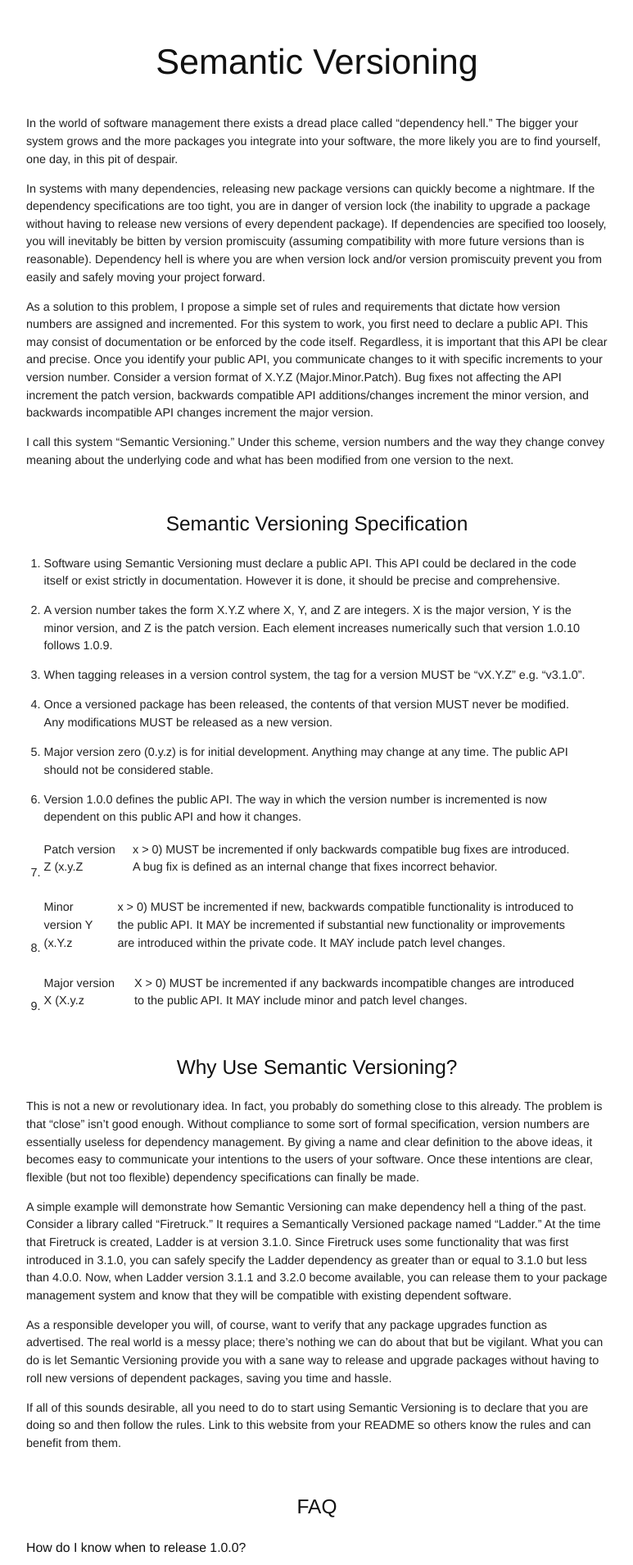
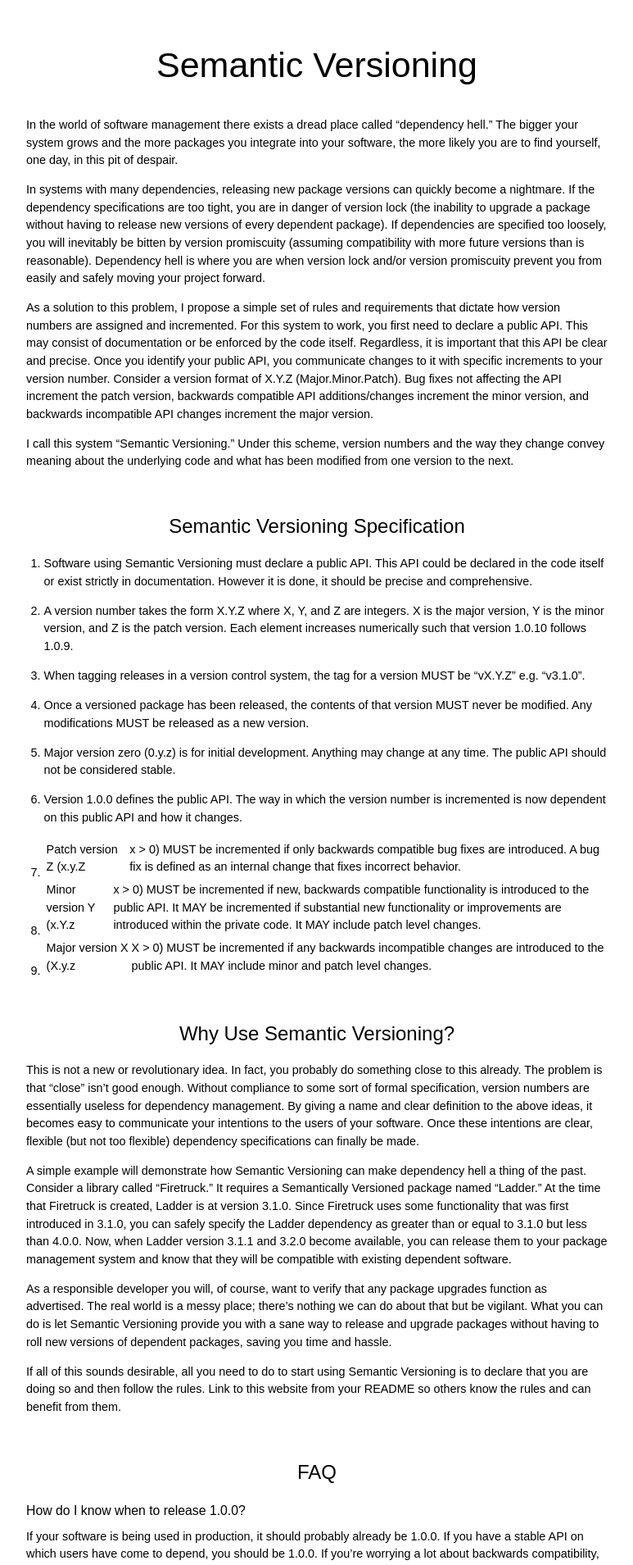
Before and after one commit to semver/semver.org, a Jekyll site: the page built from index.md, in a window 1280 px wide. Shown: the top 1909 px of the page at 82% size, without its empty margins (253-1026 px from the left). Built offline with Jekyll 4.4.1, drawn with Linux system fonts in a browser that asks for light colours; Markdown is read by kramdown in place of the engine named in the settings.

Commit message:
Optimized CSS. Fixes issue #7.

```diff
--- a/_layouts/default.html
+++ b/_layouts/default.html
@@ -1,30 +1,12 @@
-<!DOCTYPE html>
+<!doctype html>
 <html>
-<head>
-   <meta http-equiv="content-type" content="text/html; charset=utf-8" />
-   <title>{{ page.title }}</title>
-   <meta name="author" content="Tom Preston-Werner" />
-
-   <!-- Syntax Highlighting CSS -->
-   <link rel="stylesheet" href="/css/syntax.css" type="text/css" />
-
-   <!-- Blueprint CSS -->
-   <link rel="stylesheet" href="css/blueprint/screen.css" type="text/css" media="screen, projection">
-   <link rel="stylesheet" href="css/blueprint/print.css" type="text/css" media="print">
-   <!--[if lt IE 8]><link rel="stylesheet" href="css/blueprint/ie.css" type="text/css" media="screen, projection"><![endif]-->
-
-   <!-- Custom CSS -->
-   <link rel="stylesheet" href="/css/screen.css" type="text/css" />
-</head>
-<body>
-
-<div class="container">
-
+ <head>
+  <meta charset="utf-8">
+  <title>{{ page.title }}</title>
+  <meta name="author" content="Tom Preston-Werner">
+  <link rel="stylesheet" href="/css/main.css">
+ </head>
+ <body>
   {{ content }}
-
-</div>
-
-
-
-</body>
+ </body>
 </html>
--- /dev/null
+++ b/css/main.css
@@ -0,0 +1,26 @@
+/*
+CSS for semver.org
+@author Mathias Bynens
+@link http://mathiasbynens.be/
+*/
+
+h1, h2, ol { margin: 0; padding: 0; }
+
+html { font: 14.4px/1.5 Arial; }
+body { width: 710px; margin: 0 auto; }
+
+h1, h2, h3 { text-align: center; font-weight: normal; }
+ h1 { font-size: 43px; margin: 1.1em 0 .7em; }
+ h2 { margin: 2.1em 0 .7em; font-size: 24px; }
+ h3 { text-align: left; font-size: 15.8px; margin-bottom: .6em; }
+
+a { color: #009; }
+a:hover, a:focus { color: #000; }
+ol { padding-left: 1.5em; }
+p { margin: 0 0 1em; }
+
+@media print {
+ body { width: 100%; }
+ h1, h2, h3 { font-weight: bold; }
+ a:after { content: ' <' attr(href) '>'; font-size: 90%; }
+}
```
Also changed, not shown: 1 other file.
